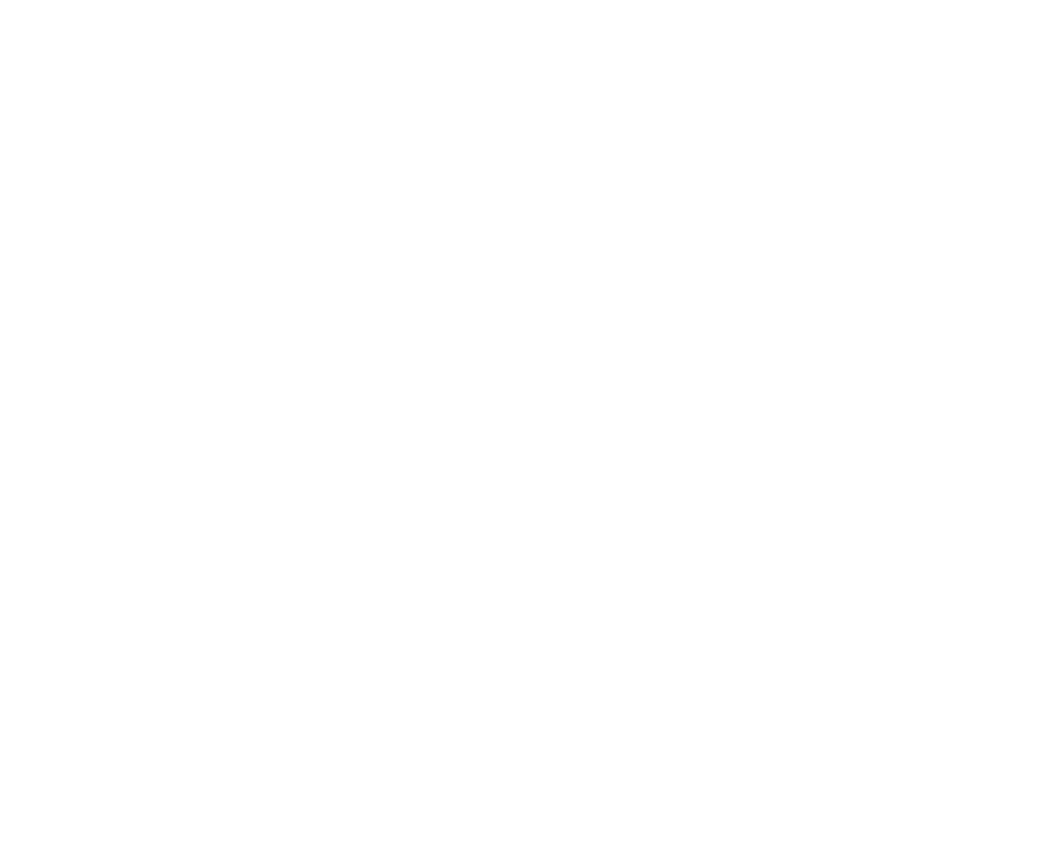
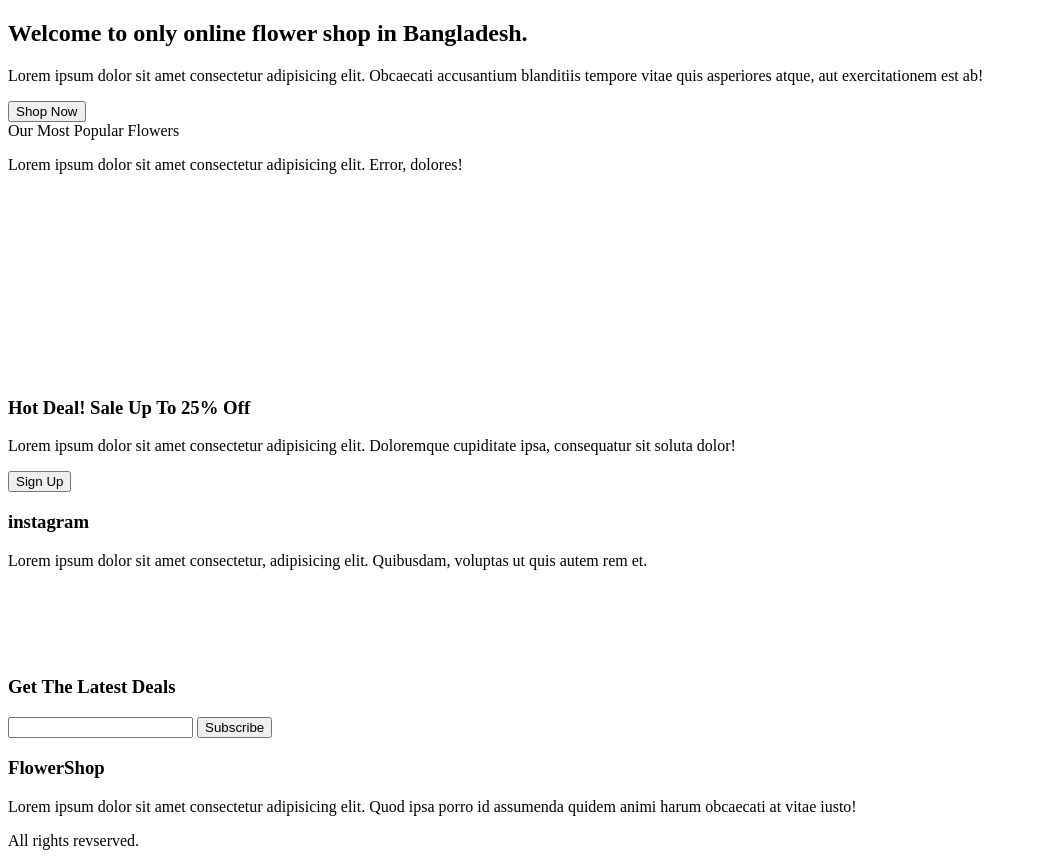
Before and after one commit to mhassain/online-flower-shop, a plain HTML site: page index.html in a window 1280 px wide. Shown: the whole page, without its empty margins (0-1037 px from the left). Before the commit the page ends 800 px from the top, so only its background shows below. Drawn offline with Linux system fonts and the light colour scheme.

Commit message:
html build

```diff
--- a/index.html
+++ b/index.html
@@ -3,9 +3,109 @@
 <head>
     <meta charset="UTF-8">
     <meta name="viewport" content="width=device-width, initial-scale=1.0">
-    <title>Document</title>
+    <title>Online Flower Shop</title>
 </head>
 <body>
-
+    <section class="banner">
+        <div class="container">
+            <div class="hero-section">
+                <div class="intro">
+                    <h1>Welcome to only online flower shop in Bangladesh.</h1>
+                    <p>Lorem ipsum dolor sit amet consectetur adipisicing elit.
+                        Obcaecati accusantium blanditiis tempore vitae quis asperiores atque, aut exercitationem est ab!
+                    </p>
+                    <button class="btn btn-pink">Shop Now</button>
+                </div>
+                <div class="flower-big"></div>
+            </div>
+        </div>
+    </section>
+    <section class="featured-flowers">
+        <div class="container">
+            <div class="h3">Our Most Popular Flowers</div>
+            <p>Lorem ipsum dolor sit amet consectetur adipisicing elit. Error, dolores!</p>
+            <div class="popular-flowers">
+                <div class="popular-1">
+                    <img src="" alt="">
+                    <p class="title"></p>
+                </div>
+                <div class="popular-2">
+                    <img src="" alt="">
+                    <p class="title"></p>
+                </div>
+                <div class="popular-3">
+                    <img src="" alt="">
+                    <p class="title"></p>
+                </div>
+            </div>
+            <div class="icons">
+                <div class="icon-1">
+                    <img src="" alt="">
+                    <p class="icon-text"></p>
+                </div>
+                <div class="icon-2">
+                    <img src="" alt="">
+                    <p class="icon-text"></p>
+                </div>
+                <div class="icon-3">
+                    <img src="" alt="">
+                    <p class="icon-text"></p>
+                </div>
+            </div>
+        </div>
+    </section>
+    <section class="hot-deal">
+        <div class="container">
+            <div class="best-deal">
+                <div class="offer">
+                    <h3>Hot Deal! Sale Up To 25% <span class="pink">Off</span></h3>
+                    <p>Lorem ipsum dolor sit amet consectetur adipisicing elit.
+                        Doloremque cupiditate ipsa, consequatur sit soluta dolor!
+                    </p>
+                    <button class="btn btn-pink">Sign Up</button>
+                </div>
+                <div class="offer-image"></div>
+            </div>
+        </div>
+    </section>
+    <section class="instagram">
+        <div class="container">
+            <h3>instagram</h3>
+            <p>Lorem ipsum dolor sit amet consectetur, adipisicing elit.
+                Quibusdam, voluptas ut quis autem rem et.
+            </p>
+            <div class="insta-flowers">
+                <div class="insta-flower_1">
+                    <img src="" alt="">
+                </div>
+                <div class="insta-flower_2">
+                    <img src="" alt="">
+                </div>
+                <div class="insta-flower_3">
+                    <img src="" alt="">
+                </div>
+                <div class="insta-flower_4">
+                    <img src="" alt="">
+                </div>
+            </div>
+            <div class="subscribe">
+                <h3>Get The Latest Deals</h3>
+                <p></p>
+                <form action="">
+                    <input type="text">
+                    <button class="btn btn-pink">Subscribe</button>
+                </form>
+            </div>
+        </div>
+    </section>
+    <section class="footer">
+        <div class="container">
+            <h3><span class="pink">Flower</span>Shop</h3>
+            <p>Lorem ipsum dolor sit amet consectetur adipisicing elit.
+                Quod ipsa porro id assumenda quidem animi harum obcaecati at vitae iusto!
+            </p>
+            <p class="copy-right">All rights revserved.</p>
+        </div>
+    </section>
 </body>
 </html>
```
